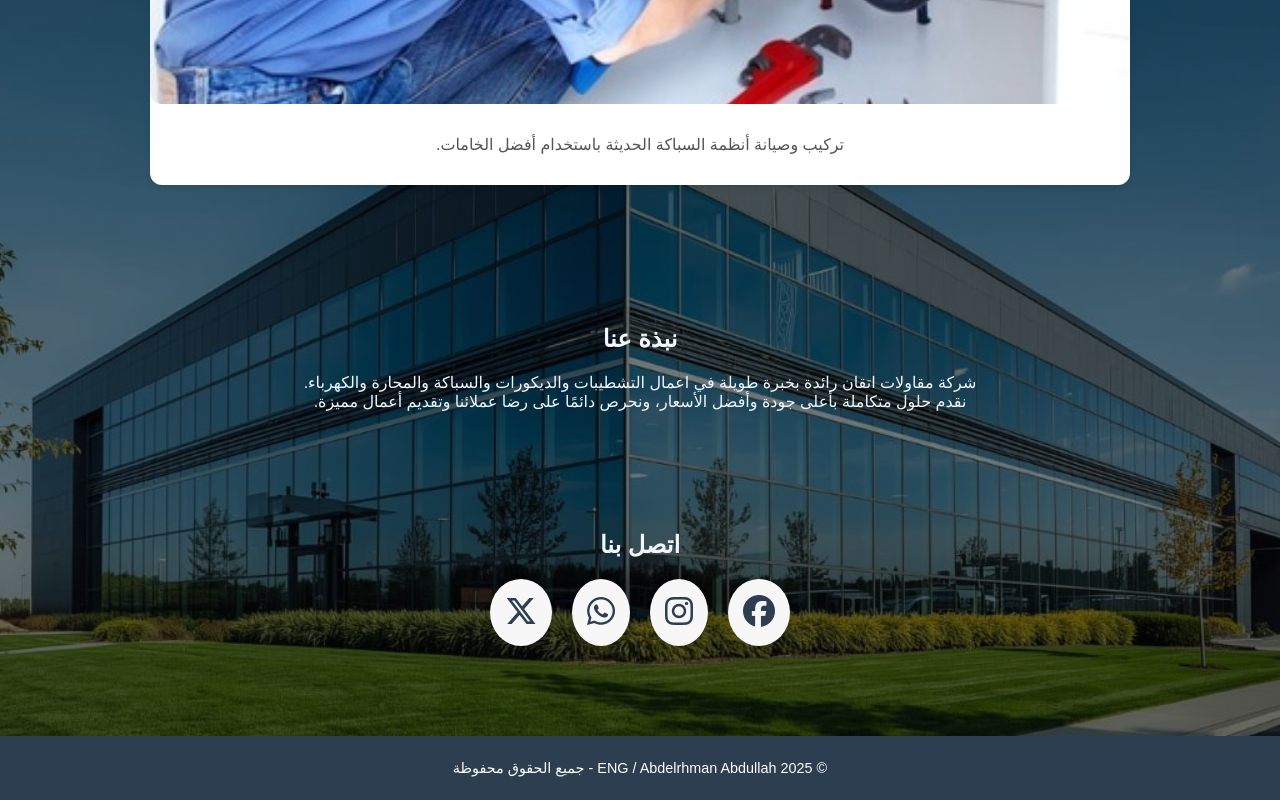
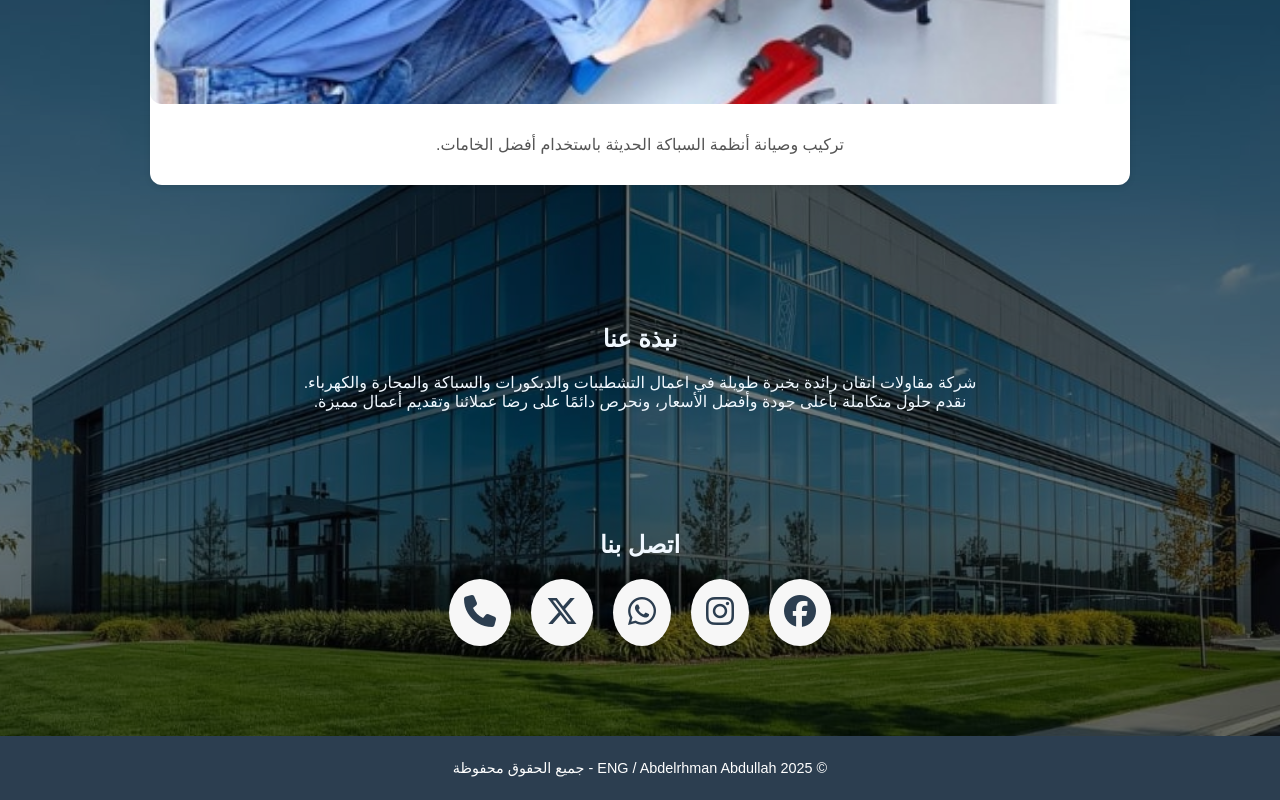
Before and after one commit to etkan01e-sys/etkan, a plain HTML site: page index.html in a window 1280 px wide. Shown: the part 3225-4025 px from the top of the page. Drawn offline with Linux system fonts and the light colour scheme.

Commit message:
Update index.html

```diff
--- a/index.html
+++ b/index.html
@@ -143,6 +143,7 @@
       <a href="https://instagram.com/yourprofile" target="_blank"><i class="fab fa-instagram"></i></a>
       <a href="https://wa.me/201099089864" target="_blank"><i class="fab fa-whatsapp"></i></a>
       <a href="https://twitter.com/yourprofile" target="_blank"><i class="fab fa-x-twitter"></i></a>
+      <a href="tel:+201099089864"><i class="fas fa-phone"></i></a>
     </div>
   </section>
 
@@ -158,4 +159,5 @@
   <script src="script.js"></script>
 </body>
 
+
 </html>
```
